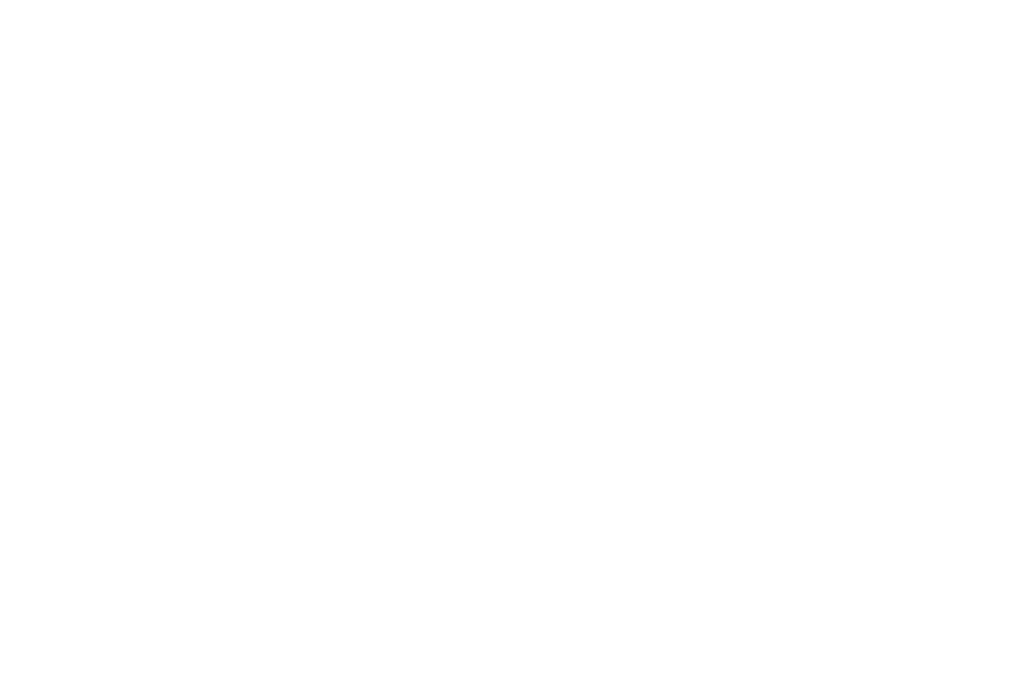
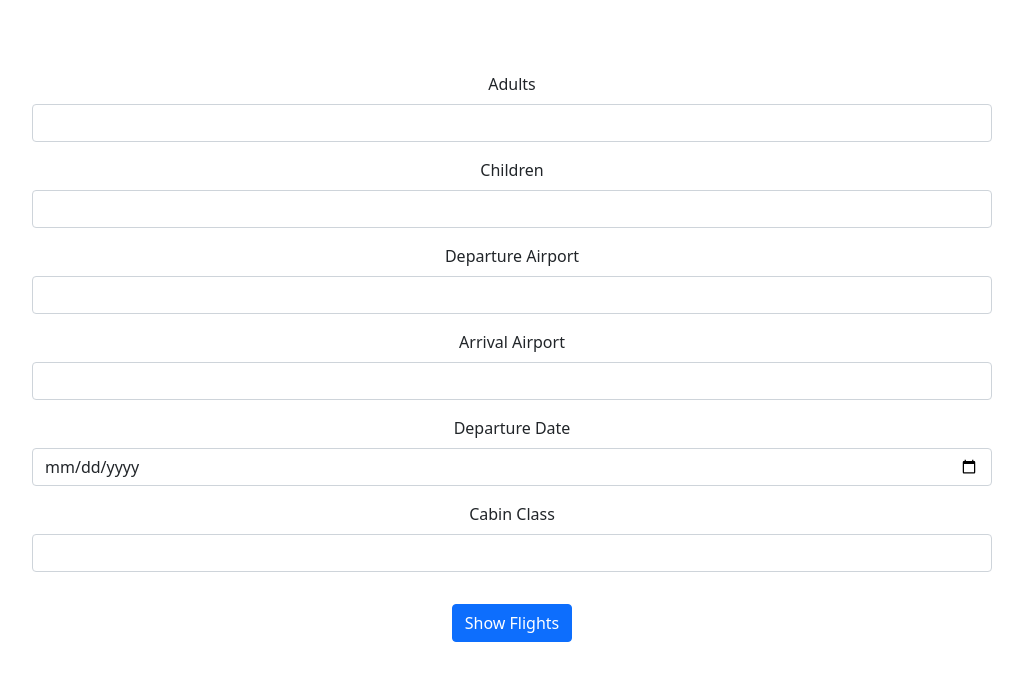
Before and after one commit to advanced-computer-lab/NA7O_5-40, a React (Create React App) app in the folder frontend/: page /home in a window 1280 px wide. Before the commit this address had no page. Shown: the top 680 px of the page, without its empty margins (128-1151 px from the left). Built offline with nearby package versions, Linux system fonts and the light colour scheme.

Commit message:
Reqs no 17,18,19 done !

```diff
--- a/frontend/package.json
+++ b/frontend/package.json
@@ -8,6 +8,7 @@
     "@material-ui/data-grid": "^4.0.0-alpha.37",
     "@mui/icons-material": "^5.2.0",
     "@mui/material": "^5.2.1",
+    "@mui/styles": "^5.2.2",
     "@mui/x-data-grid": "^5.0.1",
     "@testing-library/jest-dom": "^5.15.0",
     "@testing-library/react": "^11.2.7",
@@ -21,6 +22,7 @@
     "react-highlight-words": "^0.17.0",
     "react-router-dom": "^6.0.0",
     "react-scripts": "4.0.3",
+    "react-virtualized": "^9.22.3",
     "web-vitals": "^1.1.2"
   },
   "scripts": {
--- a/frontend/src/App.js
+++ b/frontend/src/App.js
@@ -8,12 +8,16 @@
 import EditUserProfile from './pages/EditUserProfile/EditUserProfile';
 import DisplayReservations from './pages/DisplayReservations/DisplayReservations';
 import ChooseSeats from './pages/ChooseSeats/ChooseSeats';
+import Home from './pages/Home/Home';
+import Search from './pages/Search/Search';
 function App() {
   return (
     <div className="App">
 
       <Routes>
         <Route path="/" element={<Login />} />
+        <Route path="/home" element={<Home />} />
+        <Route path="/home/search" element={<Search />} />
         <Route path="/flights" element={<DisplayFlights />} />
         <Route path="/flights/create" element={<CreateFlight />} />
         <Route path="/flight/edit" element={<EditFlight />} />
--- a/frontend/src/index.js
+++ b/frontend/src/index.js
@@ -4,6 +4,7 @@
 import App from './App';
 import reportWebVitals from './reportWebVitals';
 import 'bootstrap/dist/css/bootstrap.min.css'
+import "bootstrap/dist/js/bootstrap.bundle.js"
 import { BrowserRouter } from 'react-router-dom';
 
 ReactDOM.render(
--- a/frontend/src/pages/CreateFlight/CreateFlight.jsx
+++ b/frontend/src/pages/CreateFlight/CreateFlight.jsx
@@ -1,32 +1,33 @@
-import React, { useState } from 'react'
-import axios from 'axios'
+import React, { useState } from 'react';
+import axios from 'axios';
 import { Link, useNavigate } from 'react-router-dom';
-
 
 function CreateFlight() {
   const navigate = useNavigate();
 
   let [flight, setFlight] = useState({
-        flightNo: 0, departureDate: '', arrivalDate: '', economySeats: 0,
-        businessSeats: 0, arrivalAirport: '', departureAirport: ''
+    flightNo: 0,
+    departureDate: '',
+    arrivalDate: '',
+    economySeats: 0,
+    businessSeats: 0,
+    arrivalAirport: '',
+    departureAirport: ''
   });
-
 
   async function formSubmit(e) {
     e.preventDefault();
-        if(Date.parse(flight.arrivalDate) <= Date.parse(flight.departureDate)){
-            return window.alert('Arrival time cannot be before departure time')
+    if (Date.parse(flight.arrivalDate) <= Date.parse(flight.departureDate)) {
+      return window.alert('Arrival time cannot be before departure time');
     }
 
     try {
-            await axios.post("http://localhost:8000/admin/flight/create", flight);
+      await axios.post('http://localhost:8000/admin/flight/create', flight);
 
-            window.alert('Flight created')
-            navigate('/flights')
-        }
-
-        catch (err) {
-            window.alert(err)
+      window.alert('Flight created');
+      navigate('/flights');
+    } catch (err) {
+      window.alert(err);
     }
   }
 
@@ -37,50 +38,108 @@
   }
 
   return (
-        <div >
+    <div>
+      <div className='w-75 mx-auto py-4'>
         <form onSubmit={formSubmit}>
-                <div class="mb-3">
-                    <label  for="flightNo" class="form-label">Flight no</label>
-                    <input required  onChange={getFlight} type="text" class="form-control" name="flightNo" />
+
+          <div className="my-2">
+            <label htmlFor='flightNo'>
+              Flight no
+            </label>
+            <input
+              required
+              onChange={getFlight}
+              type='text'
+              className='form-control'
+              name='flightNo'
+            />
           </div>
 
-                <div class="mb-3">
-                    <label for="departureDate" class="form-label">Departure date and time</label>
-                    <input required='true'  onChange={getFlight} type="datetime-local" class="form-control" name="departureDate" />
+          <div className="my-2">
+            <label htmlFor='departureDate' className='form-label'>
+              Departure date and time
+            </label>
+            <input
+              required='true'
+              onChange={getFlight}
+              type='datetime-local'
+              className='form-control'
+              name='departureDate'
+            />
           </div>
 
-                <div class="mb-3">
-                    <label for="arrivalDate" class="form-label">Arrival date and time</label>
-                    <input required='true'  onChange={getFlight} type="datetime-local" class="form-control" name="arrivalDate" />
+          <div className="my-2">
+            <label htmlFor='arrivalDate' className='form-label'>
+              Arrival date and time
+            </label>
+            <input
+              required='true'
+              onChange={getFlight}
+              type='datetime-local'
+              className='form-control'
+              name='arrivalDate'
+            />
           </div>
 
-                <div class="mb-3">
-                    <label for="economySeats" class="form-label">Economy Seats</label>
-                    <input required='true'  onChange={getFlight} type="number" class="form-control" name="economySeats" />
+          <div className="my-2">
+            <label htmlFor='economySeats' className='form-label'>
+              Economy Seats
+            </label>
+            <input
+              required='true'
+              onChange={getFlight}
+              type='number'
+              className='form-control'
+              name='economySeats'
+            />
           </div>
 
-                <div class="mb-3">
-                    <label for="businessSeats" class="form-label">Business Seats</label>
-                    <input required  onChange={getFlight} type="number" class="form-control" name="businessSeats" />
+          <div className="my-2">
+            <label htmlFor='businessSeats' className='form-label'>
+              Business Seats
+            </label>
+            <input
+              required
+              onChange={getFlight}
+              type='number'
+              className='form-control'
+              name='businessSeats'
+            />
           </div>
 
-                <div class="mb-3">
-                    <label for="departureAirport" class="form-label">Departure Airport</label>
-                    <input required='true'  onChange={getFlight} type="text" class="form-control" name="departureAirport" />
+          <div className="my-2">
+            <label htmlFor='departureAirport' className='form-label'>
+              Departure Airport
+            </label>
+            <input
+              required='true'
+              onChange={getFlight}
+              type='text'
+              className='form-control'
+              name='departureAirport'
+            />
           </div>
 
-                <div class="mb-3">
-                    <label for="arrivalAirport" class="form-label">Arrival Airport</label>
-                    <input required='true'  onChange={getFlight} type="text" class="form-control" name="arrivalAirport" />
+          <div className="my-2">
+            <label htmlFor='arrivalAirport' className='form-label'>
+              Arrival Airport
+            </label>
+            <input
+              required='true'
+              onChange={getFlight}
+              type='text'
+              className='form-control'
+              name='arrivalAirport'
+            />
           </div>
-
-                <button class="btn btn-primary mb-3" >Submit</button>
+          <button type="submit" className='btn btn-primary mt-3'>Submit</button>
         </form>
 
-            <Link to="/flights">Back</Link>
-            <div style={{height: 30}} ></div>
+        <Link to='/flights'>Back</Link>
+        <div style={{ height: 20 }}></div>
       </div>
-    )
+    </div>
+  );
 }
 
-export default CreateFlight
+export default CreateFlight;
--- a/frontend/src/pages/Home/Home.jsx
+++ b/frontend/src/pages/Home/Home.jsx
@@ -0,0 +1,116 @@
+import axios from 'axios';
+import React, { useState } from 'react';
+import { useNavigate } from 'react-router-dom';
+import Search from '../Search/Search';
+
+export default function Home() {
+
+  const navigate = useNavigate();
+
+  let [flight, setFlight] = useState({
+    adults: 1,
+    children: 0,
+    departureAirport: '',
+    arrivalAirport: '',
+    departureDate: '',
+    cabinClass: ''
+  });
+
+  // const [data, setData] = useState([])
+
+  function getFlight(e) {
+    let myFlight = { ...flight };
+    myFlight[e.target.name] = e.target.value;
+    setFlight(myFlight);
+  }
+
+  async function formSubmit(e) {
+    e.preventDefault();
+    try {
+
+      let { data } = await axios.post('http://localhost:8000/user/flights/search', flight);
+
+      //setData(data);
+      // data = [{},{},{}]
+      // console.log(data);
+      // <Search result={data} />
+      if (data.length > 0) {
+        navigate('/home/search', { state: { data } });
+      }
+    } catch (err) {
+      window.alert(err);
+    }
+  }
+
+  return (
+    <div>
+      <div className='w-75 mx-auto py-4'>
+
+        <form onSubmit={formSubmit}>
+
+          <div className="mb-3 mt-5
+          ">
+            <label htmlFor='adults' className="form-label">
+              Adults
+            </label>
+            <input onChange={getFlight} required type='number' className='form-control' name='adults' />
+          </div>
+
+          <div className="my-3">
+            <label htmlFor='children' className="form-label"> Children </label>
+            <input onChange={getFlight} required type='number' className='form-control' name='children' />
+          </div>
+
+          <div className="my-3">
+            <label htmlFor='departureAirport' className='form-label'> Departure Airport </label>
+            <input onChange={getFlight} required='true' type='text' className='form-control' name='departureAirport' />
+          </div>
+
+          <div className="my-3">
+            <label htmlFor='arrivalAirport' className='form-label'>
+              Arrival Airport
+            </label>
+            <input
+              onChange={getFlight}
+              required='true'
+              type='text'
+              className='form-control'
+              name='arrivalAirport'
+            />
+          </div>
+
+          <div className="my-3">
+            <label htmlFor='departureDate' className='form-label'>
+              Departure Date
+            </label>
+            <input
+              onChange={getFlight}
+              required='true'
+              type='date'
+              className='form-control'
+              name='departureDate'
+            />
+          </div>
+
+          <div className="my-3">
+            <label htmlFor='cabinClass' className='form-label'>
+              Cabin Class
+            </label>
+            <input
+              onChange={getFlight}
+              required='true'
+              type='text'
+              className='form-control'
+              name='cabinClass'
+            />
+          </div>
+
+
+          <button type="submit" className='btn btn-primary mt-3'>Show Flights</button>
+        </form>
+
+        <div style={{ height: 30 }}></div>
+      </div>
+    </div>
+  );
+}
--- /dev/null
+++ b/frontend/src/pages/Search/Search.jsx
@@ -0,0 +1,56 @@
+import React from 'react'
+import { useLocation } from 'react-router';
+
+
+export default function Search() {
+    // console.log("Aloooooooooooooooooooo");
+    // console.log(data)
+    const location = useLocation();
+
+
+    return (
+        // <div>
+        //     {location.state.name}
+        // </div>
+        <>
+            <table class="table table-hover text-center w-75 m-auto py-3">
+                <thead>
+                    <th>Flight No</th>
+                    <th>Departure Airport</th>
+                    <th>Arrival Airport</th>
+                    <th>Departure Terminal</th>
+                    <th>Arrival Terminal</th>
+                    <th>Departure Date</th>
+                    <th>Arrival Date</th>
+                    <th>Economy Price</th>
+                    <th>Business Price</th>
+                    <th>Baggage Allowance</th>
+                </thead>
+
+                <tbody>
+                    {location.state.data.map((flight, key) => {
+
+                        return <tr key={key} >
+                            <td >{flight.flightNo}</td>
+                            <td >{flight.departureAirport}</td>
+                            <td >{flight.arrivalAirport}</td>
+                            <td >{flight.departureTerminal}</td>
+                            <td >{flight.arrivalTerminal}</td>
+                            <td >{flight.departureDate}</td>
+                            <td >{flight.arrivalDate}</td>
+                            <td >{flight.economyPrice}</td>
+                            <td >{flight.businessPrice}</td>
+                            <td >{flight.baggageAllowance}</td>
+                        </tr>
+                    })}
+                </tbody>
+
+            </table>
+        </>
+    )
+}
+
+
+// onClick={()=>{
+//     // navigate('',state:{flight})
+// }}
```
Also changed, not shown: frontend/src/pages/Search/asd.jsx (added, +7 -0 lines), 1 other file (tests, documents, lock files or other folders). Lines whose indentation alone changed are shown as unchanged.
